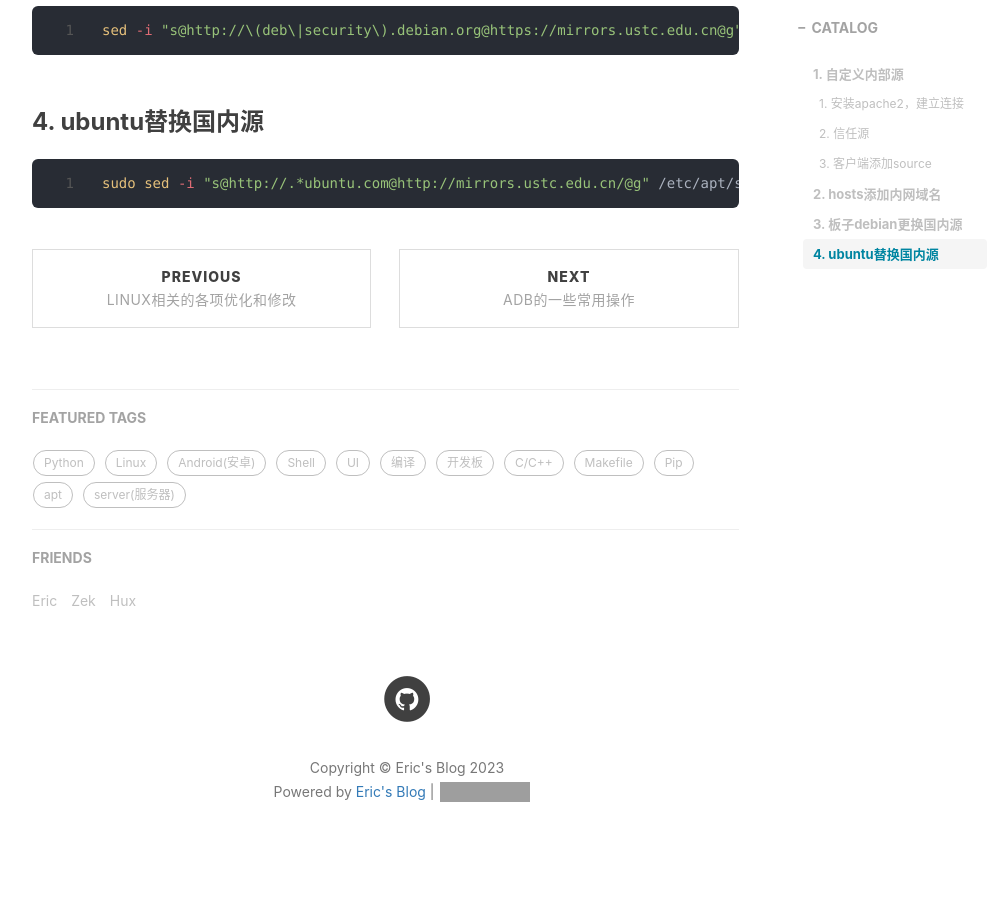
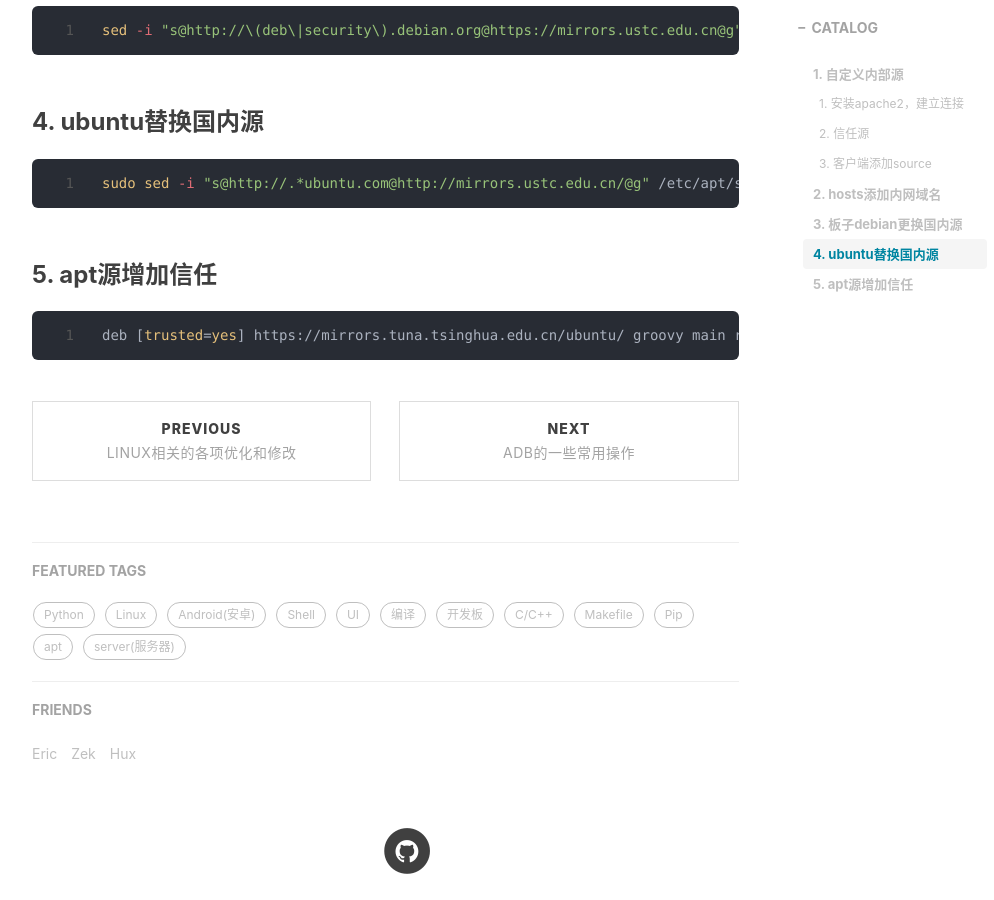
Before and after one commit to Zeknes/zeknes.github.io, a Jekyll site: the page built from _posts/2022-11-15-dpkg-apt.md, in a window 1280 px wide and 900 px high, scrolled down 2441 px. Shown: the whole window, without its empty margins (233-1227 px from the left). Built offline with Jekyll 4.4.1, drawn with Linux system fonts in a browser that asks for light colours; nearby versions of some CDN libraries; comment, search, counter and statistics services are not loaded; grey boxes are pictures that could not be loaded.

Commit message:
modified apt trust

````diff
--- a/_posts/2022-11-15-dpkg-apt.md
+++ b/_posts/2022-11-15-dpkg-apt.md
@@ -113,3 +113,11 @@ sed -i "s@http://\(deb\|security\).debian.org@https://mirrors.ustc.edu.cn@g" /et
 ```shell
 sudo sed -i "s@http://.*ubuntu.com@http://mirrors.ustc.edu.cn/@g" /etc/apt/sources.list
 ```
+
+
+
+### 5. apt源增加信任
+
+```shell
+deb [trusted=yes] https://mirrors.tuna.tsinghua.edu.cn/ubuntu/ groovy main restricted universe multiverse
+```
````
